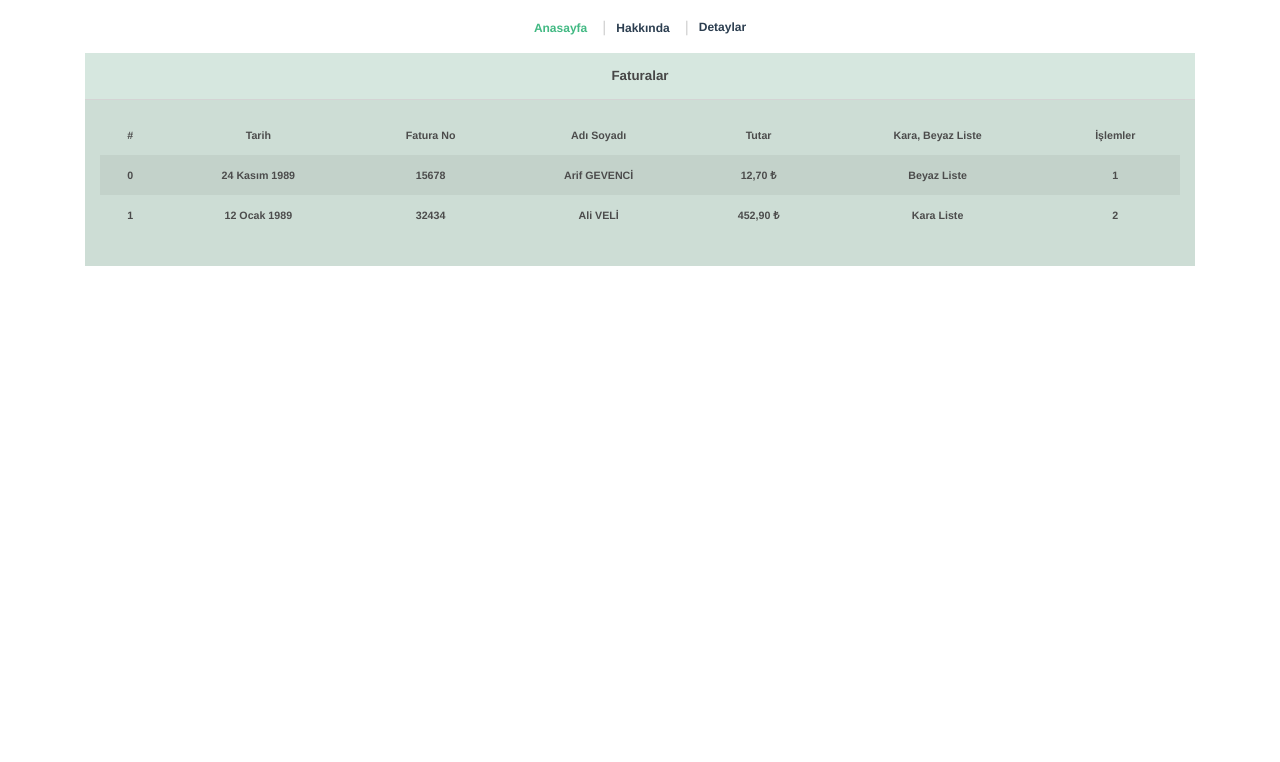
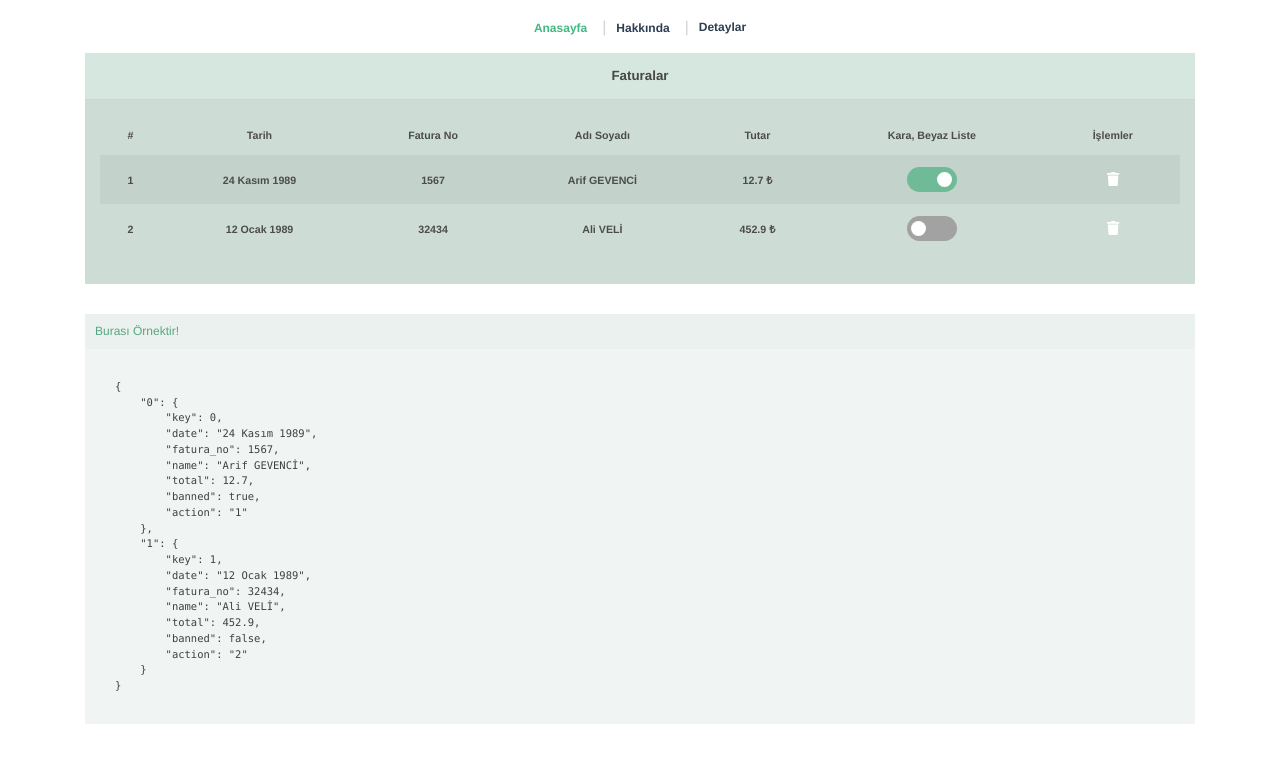
Before and after one commit to arge01/vue-vuex-table-component, a Vue app: page / in a window 1280 px wide. Shown: the top 762 px of the page. Built offline with nearby package versions, Linux system fonts and the light colour scheme; the HTML template or start-up script is replaced by a standard one.

Commit message:
update ve delete

```diff
--- a/src/components/DataTable.vue
+++ b/src/components/DataTable.vue
@@ -5,20 +5,37 @@
       	<table class="table table-striped table-hover">
 			<thead>
 				<tr>
-					<th v-for="column in columns" :key="column.key" :id="'column-'+column.key">{{column.label}}</th>
+					<th v-for="column in getColumns" :key="column.key" :id="'column-'+column.key">{{column.label}}</th>
 				</tr>
 			</thead>
 			<tbody>
-				<tr v-for="(row, key) in rows" :key="key" :id="'row-'+key">
-					<th v-for="column in columns" :key="column.key + '-' + key">{{modify(row, column)}}</th>
+				<tr v-for="(row, key) in getRows" :key="key" :id="'row-'+key">
+					<th v-for="column in getColumns" :key="column.key + '-' + key">
+						{{modify(row, column)}}
+						<template>
+							<b-button v-if="column.key === 'action'" @click="deleted(row)" size="sm"><font-awesome-icon icon="trash"/></b-button>
+						</template>
+						<template>
+							<label v-if="column.key === 'banned'" class="switch">
+								<input type="checkbox" :checked="row[column.key]" @click="changeBanned(row)">
+								<span class="slider round"></span>
+							</label>
+						</template>
+					</th>
 				</tr>
 			</tbody>
       	</table>
+    </div>
+	<div class="example">
+		<h5>Burası Örnektir!</h5>
+		<pre>{{printRows(getRows)}}</pre>
 	</div>
   </div>
 </template>
 
 <script>
+	import Vue from 'vue'
+
 	export default {
 		name: "DataTable",
 		computed: {
@@ -34,22 +51,71 @@
 		},
 		data() {
 			return {
-
+				getRows: {
+					...this.$store.getters.getRows
+				},
+				getColumns: {
+					...this.$store.getters.getColumn
+				},
 			};
 		},
 		methods: {
+			printRows: (row) => JSON.stringify(row, null, 4),
 			modify(row, column) {
+				switch (column.key) {
+					case "key":
+						return row[column.key]+1;
+					case "date":
 						return row[column.key];
+					case "total":
+						return `${row[column.key]} ₺`;
+					case "banned":
+						return null;
+					case "action":
+						return null;
+					default:
+						return row[column.key];
+				}
 			},
 			deleted(data) {
-				const index = this.items.findIndex((item) => item.key === data.index);
-				this.items.splice(index, 1);
+				this.$store.dispatch("deleteApp", data);
+				return this.getRows = {...this.$store.getters.getRows};
 			},
+			changeBanned(data) {
+				data = {
+					...data,
+					banned: !data.banned,
+				}
+				this.$store.dispatch("updateApp", data);
+				return this.getRows = {...this.$store.getters.getRows};
+			}
 		},
+		components: {
+			Vue,
+		}
 	};
 </script>
 
 <style lang="scss">
+	.example {
+		margin: 30px 0;
+		display: flex;
+		flex-direction: column;
+		text-align: left;
+		h5 {
+			font-size: 9pt;
+			background: #eaf1ee;
+			padding: 10px;
+			margin: 0;
+			color: #5aa582;
+		}
+		pre {
+			text-align: left;
+			color: #3f3f3f;
+			background: #f0f5f3;
+			padding: 30px;
+		}
+	}
 	.title {
 		font-size: 10pt;
 		font-weight: bold;
@@ -73,6 +139,7 @@
 			td,
 			th {
 				border: none !important;
+				vertical-align: middle;
 			}
 
 			.custom-control-label::before {
@@ -91,4 +158,64 @@
 			}
 		}
 	}
+
+	.switch {
+		position: relative;
+		display: inline-block;
+		width: 50px;
+		height: 25px;
+		margin: 0;
+	}
+
+	.switch input {
+		opacity: 0;
+		width: 0;
+		height: 0;
+	}
+
+	.slider {
+		position: absolute;
+		cursor: pointer;
+		top: 0;
+		left: 0;
+		right: 0;
+		bottom: 0;
+		background-color: #a2a2a2;
+		-webkit-transition: .4s;
+		transition: .4s;
+	}
+
+	.slider:before {
+		position: absolute;
+		content: "";
+		height: 15px;
+		width: 15px;
+		left: 4px;
+		bottom: 5px;
+		background-color: white;
+		transition: 0.4s;
+	}
+
+	input:checked + .slider {
+		background-color: #6fba97;
+	}
+
+	input:focus + .slider {
+		box-shadow: 0 0 1px #ccc;
+	}
+
+	input:checked + .slider:before {
+		-webkit-transform: translateX(26px);
+		-ms-transform: translateX(26px);
+		transform: translateX(26px);
+	}
+
+	/* Rounded sliders */
+	.slider.round {
+		border-radius: 34px;
+	}
+
+	.slider.round:before {
+		border-radius: 50%;
+	}
 </style>
--- a/src/store/configure.vuex.js
+++ b/src/store/configure.vuex.js
@@ -18,28 +18,36 @@ const getters = {
 
 const mutations = {
     initColumnData(state, column) {
-        state.data.column = column;
+        return state.data.column = column;
     },
     initRowsData(state, rows) {
-        state.data.rows = rows;
+        return state.data.rows = rows;
     },
     updateData(state, data) {
-
+        const index = state.data.rows.findIndex(f => f.key === data.key);
+        if ( index > -1 )
+            state.data.rows[index] = data;
     },
-    deleteData(state, dataID) {
-
+    deleteData(state, data) {
+        const index = state.data.rows.findIndex(f => f.key === data.key);
+        if ( index > -1 )
+            state.data.rows.splice(index, 1);
     }
 }
 
 const actions = {
     initColumnApp(context, column) {
-        context.commit("initColumnData", column);
+        return context.commit("initColumnData", column);
     },
     initRowsApp(context, rows) {
-        context.commit("initRowsData", rows);
+        return context.commit("initRowsData", rows);
     },
-    update() {},
-    delete() {},
+    updateApp(context, data) {
+        return context.commit("updateData", data);
+    },
+    deleteApp(context, data) {
+        return context.commit("deleteData", data);
+    },
 }
 
 const store = new Vuex.Store({
--- a/src/views/Home.vue
+++ b/src/views/Home.vue
@@ -70,22 +70,20 @@
 					{
 						key: 0,
 						date: "24 Kasım 1989",
-						fatura_no: "15678",
+						fatura_no: 1567,
 						name: "Arif GEVENCİ",
-						total: "12,70 ₺",
-						banned: "Beyaz Liste",
+						total: 12.70,
+						banned: true,
 						action: "1",
-						status: ""
 					},
 					{
 						key: 1,
 						date: "12 Ocak 1989",
-						fatura_no: "32434",
+						fatura_no: 32434,
 						name: "Ali VELİ",
-						total: "452,90 ₺",
-						banned: "Kara Liste",
+						total: 452.90,
+						banned: false,
 						action: "2",
-						status: "banned"
 					}
 				],
 			};
```
Lines whose indentation alone changed are shown as unchanged.
